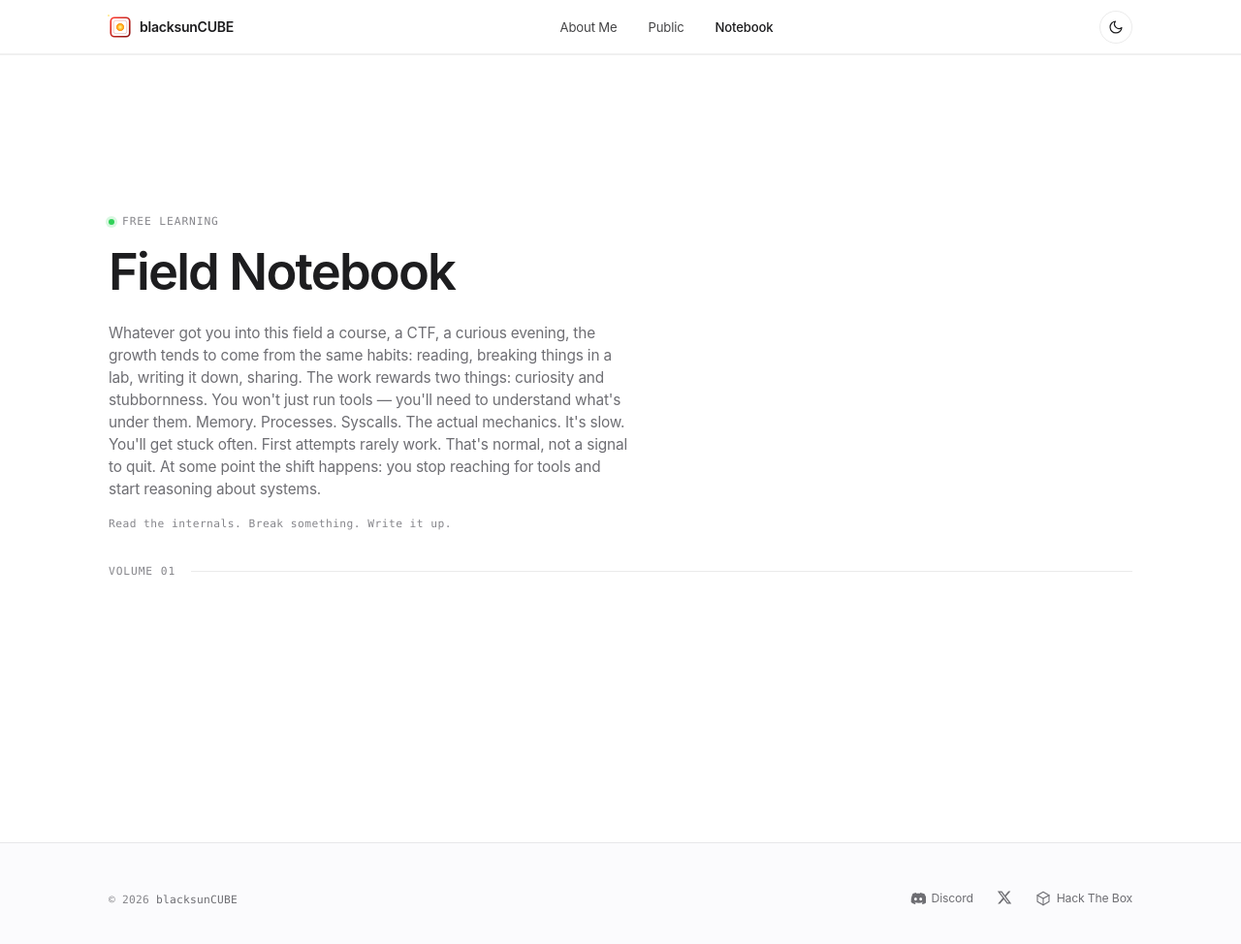
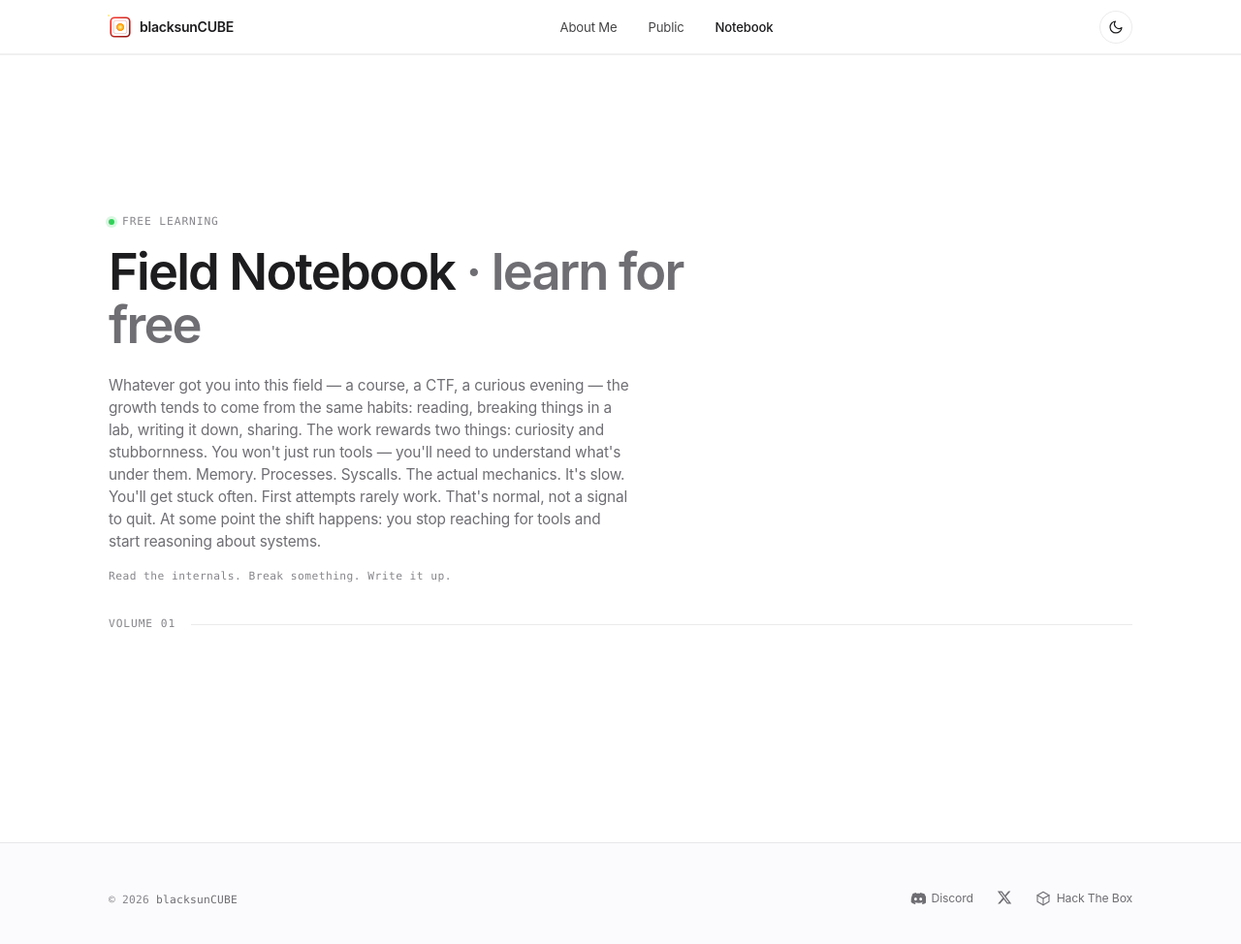
Before and after one commit to 0xAllow/0xallow.github.io, a Jekyll site: the page built from notebook/index.html, in a window 1280 px wide and 988 px high. Shown: the top 974 px of the window at 97% size. Built offline with Jekyll 4.4.1, drawn with Linux system fonts in a browser that asks for light colours.

Commit message:
Update index.html

```diff
--- a/notebook/index.html
+++ b/notebook/index.html
@@ -2,7 +2,7 @@
 layout: default
 permalink: /notebook/
 title: Notebook
-description: Technical field notes on Windows internals and offensive/defensive research.
+description: Free technical field notes — Windows internals, Assembly, offensive and defensive research.
 ---
 
 <section class="section">
@@ -12,14 +12,17 @@ description: Technical field notes on Windows internals and offensive/defensive
       <span class="hero__eyebrow">Free learning</span>
       <h1 class="hero__title">
         Field Notebook
-        <em style="color: var(--text-muted); font-style: normal;"> </em>
+        <em style="color: var(--text-muted); font-style: normal;">· learn for free</em>
       </h1>
       <p class="hero__lead">
-                Whatever got you into this field  a course, a CTF, a curious evening,  the growth tends to come from the same habits: reading, breaking things in a lab, writing it down, sharing.
-The work rewards two things: curiosity and stubbornness. You won't just run tools — you'll need to understand what's under them. Memory. Processes. Syscalls. The actual mechanics.
-It's slow. You'll get stuck often. First attempts rarely work. That's normal, not a signal to quit.
-At some point the shift happens: you stop reaching for tools and start reasoning about systems.
-
+        Whatever got you into this field — a course, a CTF, a curious evening —
+        the growth tends to come from the same habits: reading, breaking things
+        in a lab, writing it down, sharing. The work rewards two things:
+        curiosity and stubbornness. You won't just run tools — you'll need to
+        understand what's under them. Memory. Processes. Syscalls. The actual
+        mechanics. It's slow. You'll get stuck often. First attempts rarely
+        work. That's normal, not a signal to quit. At some point the shift
+        happens: you stop reaching for tools and start reasoning about systems.
       </p>
       <p style="font-family: var(--font-mono); font-size: var(--fs-micro); color: var(--text-subtle); letter-spacing: 0.04em; margin-top: var(--sp-3);">
         Read the internals. Break something. Write it up.
@@ -41,10 +43,13 @@ At some point the shift happens: you stop reaching for tools and start reasoning
           </header>
 
           <ul class="nb-grid">
-            {% assign vol_entries = entries | where: "volume", vol | sort: "entry" %}
+            {% assign vol_entries = entries | where: "volume", vol | sort: "order" %}
             {% for e in vol_entries %}
               <li class="nb-card">
-                <a class="nb-card__link" href="{{ e.url | relative_url }}" target="_blank" rel="noopener">
+                <a class="nb-card__link"
+                   href="{{ e.url | relative_url }}"
+                   target="_blank"
+                   rel="noopener">
                   <span class="nb-card__meta">
                     <span class="nb-card__vol">vol. {{ e.volume }}</span>
                     <span class="nb-card__sep" aria-hidden="true">·</span>
@@ -64,7 +69,7 @@ At some point the shift happens: you stop reaching for tools and start reasoning
       {% endfor %}
 
     {% else %}
-      <p style="color: var(--text-muted);">No entries yet. Volumes coming soon.</p>
+      <p style="color: var(--text-muted);">No entries yet. First volume coming soon.</p>
     {% endif %}
 
   </div>
```
Also changed, not shown: other parts of notebook/index.html (+0 -1 lines).
